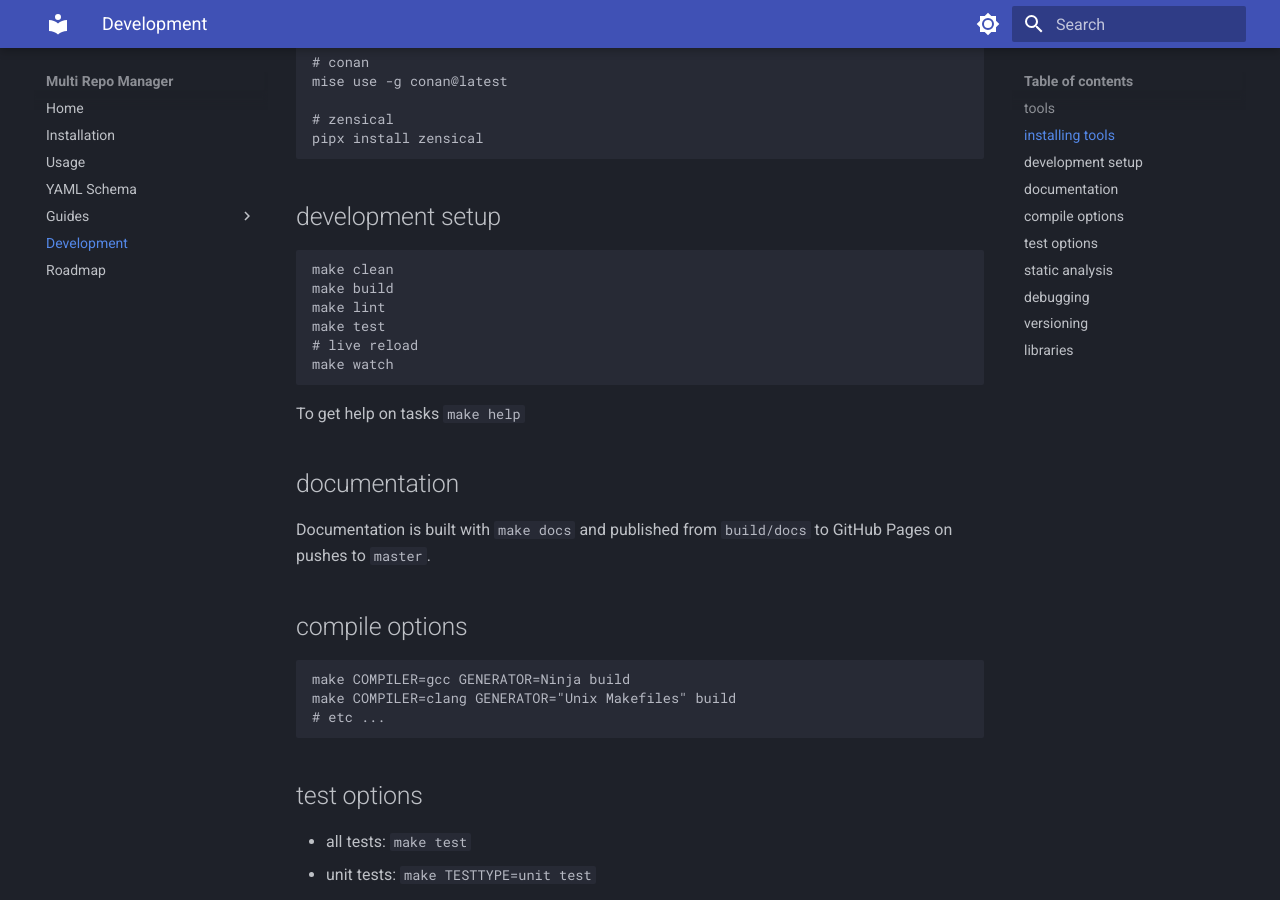
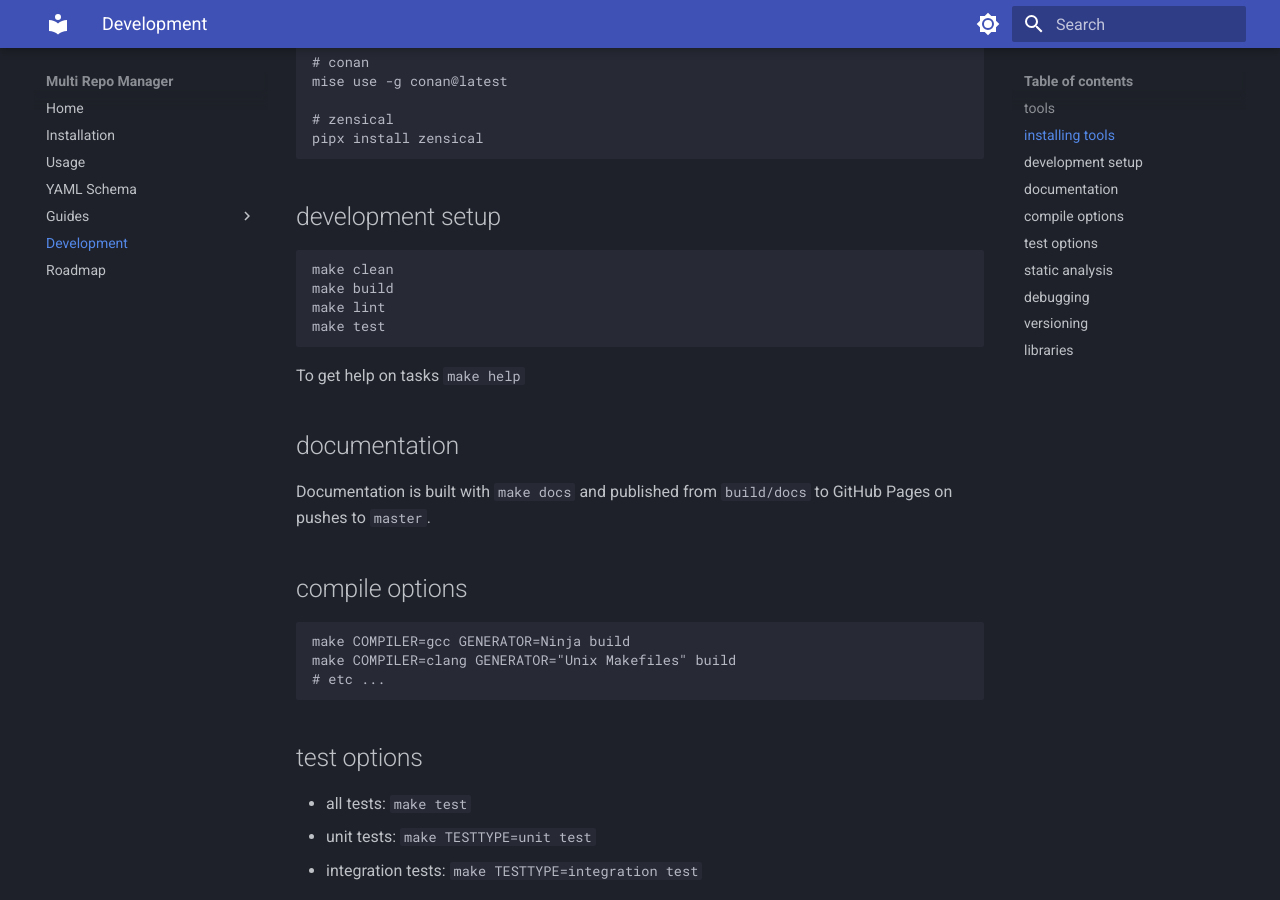
Before and after one commit to pythys/multi-repo-manager, an MkDocs documentation site: the page built from docs/development.md, in a window 1280 px wide and 900 px high, scrolled down 783 px. Built offline with MkDocs 1.6.1 and Material for MkDocs 9.7.7, drawn with Linux system fonts in a browser that asks for light colours.

Commit message:
forgot to remove command docs

````diff
--- a/docs/development.md
+++ b/docs/development.md
@@ -37,8 +37,6 @@ make clean
 make build
 make lint
 make test
-# live reload
-make watch
 ```
 
 To get help on tasks `make help`
````
